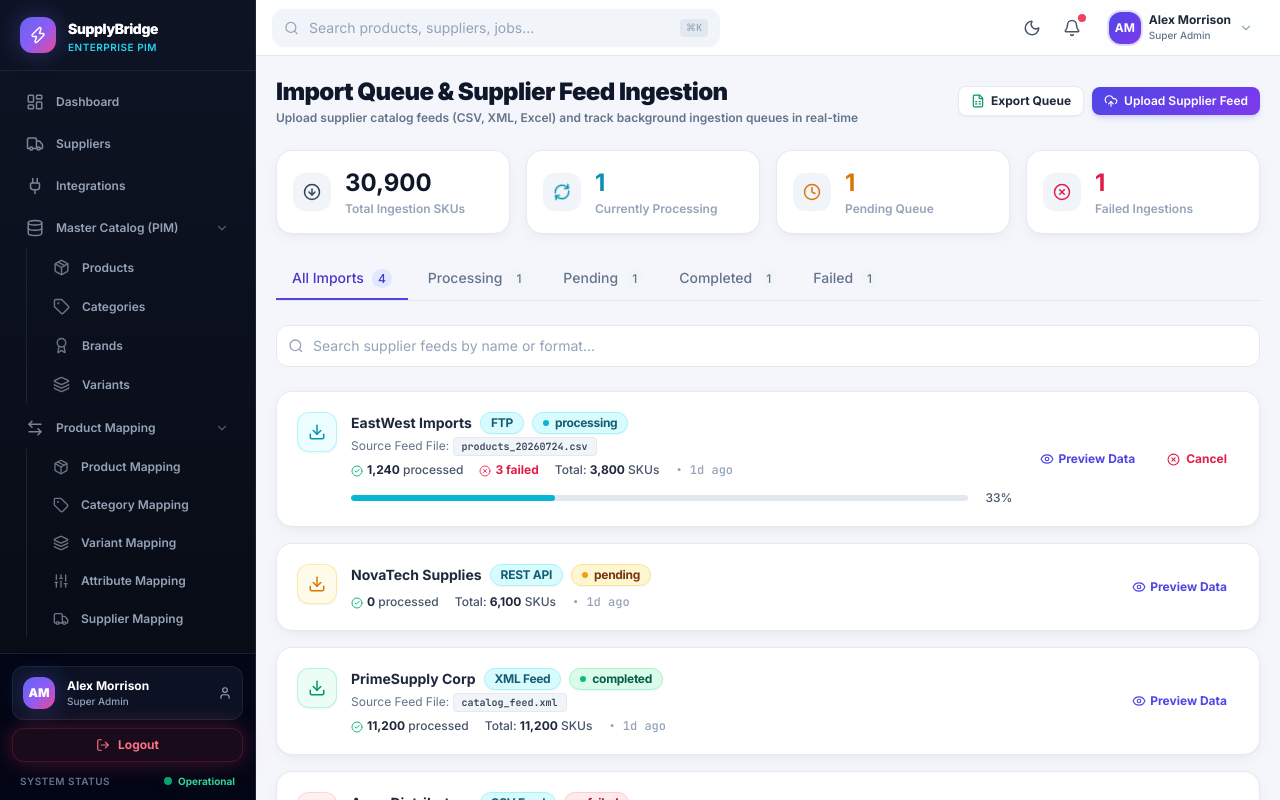
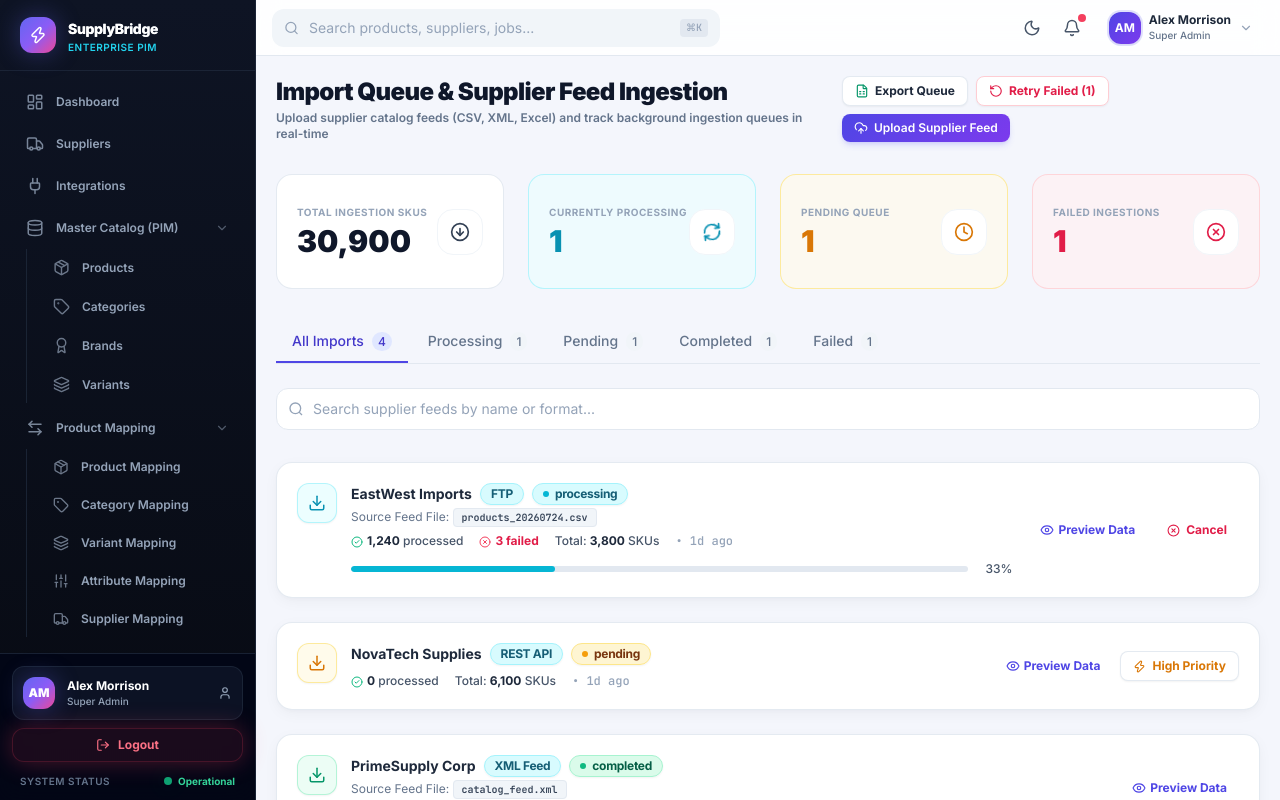
Before and after one commit to satyamgoswami783/SupplyBridge, a React (Vite) app: page /import-queue in a window 1280 px wide. Built offline with nearby package versions, Linux system fonts and the light colour scheme.

Commit message:
Update Import Queue module according to PRD Section 11 and Client Specs

```diff
--- a/src/features/import/ImportQueue.tsx
+++ b/src/features/import/ImportQueue.tsx
@@ -1,6 +1,6 @@
 import React, { useState } from 'react'
 import { motion, AnimatePresence } from 'framer-motion'
-import { Download, CheckCircle2, XCircle, RefreshCw, RotateCcw, AlertCircle, FileSpreadsheet, Clock, ArrowDownCircle, UploadCloud, Eye, FileCode, Play } from 'lucide-react'
+import { Download, CheckCircle2, XCircle, RefreshCw, RotateCcw, AlertCircle, FileSpreadsheet, Clock, ArrowDownCircle, UploadCloud, Eye, Zap, Layers } from 'lucide-react'
 import { SectionHeader, FilterBar, Tabs, ProgressBar, EmptyState } from '../../components/ui'
 import { Badge } from '../../components/ui/Badge'
 import { Modal } from '../../components/ui/Modal'
@@ -42,7 +42,7 @@ export const ImportQueue: React.FC = () => {
 
   const showNotification = (msg: string) => {
     setToastMessage(msg)
-    setTimeout(() => setToastMessage(null), 3000)
+    setTimeout(() => setToastMessage(null), 3500)
   }
 
   const handleFileDrop = (e: React.ChangeEvent<HTMLInputElement>) => {
@@ -110,6 +110,24 @@ export const ImportQueue: React.FC = () => {
     }, 2000)
   }
 
+  const handleRetryAllFailed = () => {
+    showNotification('Re-queueing all failed feed imports...')
+    setTimeout(() => {
+      setImportsList(prev =>
+        prev.map(item =>
+          item.status === 'failed'
+            ? { ...item, status: 'completed', processedRecords: item.totalRecords, failedRecords: 0, errorMessage: undefined }
+            : item
+        )
+      )
+      showNotification('All failed feed imports ingested successfully!')
+    }, 1800)
+  }
+
+  const handleSetHighPriority = (id: string, sName: string) => {
+    showNotification(`Prioritized feed import batch for ${sName} to top of queue!`)
+  }
+
   const handleCancel = (id: string, sName: string) => {
     setImportsList(prev =>
       prev.map(item =>
@@ -159,8 +177,10 @@ export const ImportQueue: React.FC = () => {
     return matchTab && matchSearch
   })
 
+  const failedCount = importsList.filter(i => i.status === 'failed').length
+
   return (
-    <div className="space-y-6">
+    <div className="relative space-y-7 sm:space-y-8">
       {/* Toast Notification */}
       <AnimatePresence>
         {toastMessage && (
@@ -180,7 +200,7 @@ export const ImportQueue: React.FC = () => {
         title="Import Queue & Supplier Feed Ingestion"
         subtitle="Upload supplier catalog feeds (CSV, XML, Excel) and track background ingestion queues in real-time"
         actions={
-          <div className="flex items-center gap-2">
+          <div className="flex items-center gap-2 flex-wrap">
             <button
               onClick={handleExportQueueCSV}
               className="btn-secondary btn-sm flex items-center gap-1.5 font-bold cursor-pointer"
@@ -188,9 +208,18 @@ export const ImportQueue: React.FC = () => {
             >
               <FileSpreadsheet size={14} className="text-emerald-600 dark:text-emerald-400" /> Export Queue
             </button>
+            {failedCount > 0 && (
+              <button
+                onClick={handleRetryAllFailed}
+                className="btn-secondary btn-sm text-rose-600 hover:bg-rose-50 border-rose-200 flex items-center gap-1.5 font-bold cursor-pointer"
+                title="Retry all failed imports"
+              >
+                <RotateCcw size={14} /> Retry Failed ({failedCount})
+              </button>
+            )}
             <button
               onClick={() => setUploadModalOpen(true)}
-              className="btn-primary btn-sm flex items-center gap-1.5 shadow-md shadow-indigo-500/20"
+              className="btn-primary btn-sm flex items-center gap-1.5 shadow-md shadow-indigo-500/20 cursor-pointer"
             >
               <UploadCloud size={14} /> Upload Supplier Feed
             </button>
@@ -198,32 +227,34 @@ export const ImportQueue: React.FC = () => {
         }
       />
 
-      {/* KPI Summary Cards */}
-      <div className="grid grid-cols-2 sm:grid-cols-4 gap-4">
+      {/* KPI Summary Cards — High Resolution & Responsive Layout */}
+      <div className="grid grid-cols-1 sm:grid-cols-2 lg:grid-cols-4 gap-5 lg:gap-6">
         {[
-          { label: 'Total Ingestion SKUs', value: importsList.reduce((s, q) => s + q.totalRecords, 0).toLocaleString(), color: 'text-slate-900 dark:text-slate-100', icon: <ArrowDownCircle size={18} className="text-slate-700 dark:text-slate-300" /> },
-          { label: 'Currently Processing',  value: importsList.filter(q => q.status === 'processing').length, color: 'text-cyan-600 dark:text-cyan-400', icon: <RefreshCw size={18} className="animate-spin text-cyan-600" /> },
-          { label: 'Pending Queue',     value: importsList.filter(q => q.status === 'pending').length, color: 'text-amber-600 dark:text-amber-400', icon: <Clock size={18} className="text-amber-600" /> },
-          { label: 'Failed Ingestions', value: importsList.filter(q => q.status === 'failed').length, color: 'text-rose-600 dark:text-rose-400', icon: <XCircle size={18} className="text-rose-600" /> },
-        ].map(s => (
-          <div key={s.label} className="card p-4 flex items-center gap-3.5">
-            <div className="p-2.5 rounded-xl bg-slate-100 dark:bg-slate-800">
+          { label: 'TOTAL INGESTION SKUS', value: importsList.reduce((s, q) => s + q.totalRecords, 0).toLocaleString(), color: 'text-slate-900 dark:text-slate-100', bg: 'bg-white dark:bg-slate-900 border border-slate-200/90 dark:border-slate-800', icon: <ArrowDownCircle size={20} className="text-slate-700 dark:text-slate-300" /> },
+          { label: 'CURRENTLY PROCESSING', value: importsList.filter(q => q.status === 'processing').length, color: 'text-cyan-600 dark:text-cyan-400', bg: 'bg-cyan-50/70 dark:bg-cyan-950/30 border border-cyan-200/80 dark:border-cyan-900/50', icon: <RefreshCw size={20} className="animate-spin text-cyan-600" /> },
+          { label: 'PENDING QUEUE',         value: importsList.filter(q => q.status === 'pending').length,    color: 'text-amber-600 dark:text-amber-400',  bg: 'bg-amber-50/70 dark:bg-amber-950/30 border border-amber-200/80 dark:border-amber-900/50',  icon: <Clock size={20} className="text-amber-600" /> },
+          { label: 'FAILED INGESTIONS',     value: importsList.filter(q => q.status === 'failed').length,     color: 'text-rose-600 dark:text-rose-400',   bg: 'bg-rose-50/70 dark:bg-rose-950/30 border border-rose-200/80 dark:border-rose-900/50',   icon: <XCircle size={20} className="text-rose-600" /> },
+        ].map((s, i) => (
+          <div key={i} className={`p-5 rounded-2xl shadow-xs min-h-[115px] flex items-center justify-between border transition-all duration-200 ${s.bg}`}>
+            <div>
+              <p className="text-2xs font-bold text-slate-400 dark:text-slate-400 uppercase tracking-wider mb-1">{s.label}</p>
+              <p className={`text-2xl lg:text-3xl font-black ${s.color}`}>{s.value}</p>
+            </div>
+            <div className="p-3 rounded-2xl bg-white dark:bg-slate-800 shadow-xs border border-slate-100 dark:border-slate-700">
               {s.icon}
-            </div>
-            <div>
-              <p className={`text-2xl font-bold ${s.color}`}>{s.value}</p>
-              <p className="text-xs text-slate-400 font-semibold mt-0.5">{s.label}</p>
             </div>
           </div>
         ))}
       </div>
 
-      <Tabs tabs={tabs} active={tab} onChange={setTab} />
-      <FilterBar search={search} onSearch={setSearch} placeholder="Search supplier feeds by name or format..." />
+      <div className="space-y-4">
+        <Tabs tabs={tabs} active={tab} onChange={setTab} />
+        <FilterBar search={search} onSearch={setSearch} placeholder="Search supplier feeds by name or format..." />
+      </div>
 
-      <div className="space-y-4">
+      <div className="space-y-5 lg:space-y-6">
         {filtered.length === 0 && (
-          <div className="card p-12 text-center text-slate-400">
+          <div className="card p-12 text-center text-slate-400 border border-slate-200/90 dark:border-slate-800">
             <EmptyState
               icon={<Download size={28} className="text-slate-300" />}
               title="No import jobs found"
@@ -232,7 +263,7 @@ export const ImportQueue: React.FC = () => {
           </div>
         )}
         {filtered.map(item => (
-          <div key={item.id} className="card p-5 hover:border-slate-300 dark:hover:border-slate-700 transition-all">
+          <div key={item.id} className="card p-5 hover:border-slate-300 dark:hover:border-slate-700 transition-all border border-slate-200/90 dark:border-slate-800">
             <div className="flex flex-col sm:flex-row items-start sm:items-center justify-between gap-4">
               <div className="flex items-start gap-3.5 flex-1 min-w-0">
                 <div
@@ -248,6 +279,7 @@ export const ImportQueue: React.FC = () => {
                 >
                   <Download size={18} />
                 </div>
+
                 <div className="flex-1 min-w-0">
                   <div className="flex flex-wrap items-center gap-2 mb-1">
                     <p className="font-bold text-slate-800 dark:text-slate-100 text-sm">{item.supplierName}</p>
@@ -294,11 +326,20 @@ export const ImportQueue: React.FC = () => {
               <div className="flex items-center gap-2 flex-shrink-0 self-end sm:self-center">
                 <button
                   onClick={() => setPreviewItem(item)}
-                  className="btn-ghost btn-sm font-bold flex items-center gap-1 text-primary-600 dark:text-primary-400"
+                  className="btn-ghost btn-sm font-bold flex items-center gap-1 text-primary-600 dark:text-primary-400 cursor-pointer"
                   title="Preview Imported Sample Records Data"
                 >
                   <Eye size={14} /> Preview Data
                 </button>
+                {item.status === 'pending' && (
+                  <button
+                    onClick={() => handleSetHighPriority(item.id, item.supplierName)}
+                    className="btn-secondary btn-sm flex items-center gap-1.5 font-bold cursor-pointer text-amber-600 hover:bg-amber-50"
+                    title="Set High Priority Queue"
+                  >
+                    <Zap size={13} /> High Priority
+                  </button>
+                )}
                 {item.status === 'failed' && (
                   <button
                     onClick={() => handleRetry(item.id, item.supplierName)}
@@ -310,7 +351,7 @@ export const ImportQueue: React.FC = () => {
                 {item.status === 'processing' && (
                   <button
                     onClick={() => handleCancel(item.id, item.supplierName)}
-                    className="btn-ghost btn-sm text-rose-600 hover:bg-rose-50 flex items-center gap-1.5 font-bold cursor-pointer"
+                    className="btn-ghost btn-sm text-rose-600 hover:bg-rose-50 dark:hover:bg-rose-950/40 flex items-center gap-1.5 font-bold cursor-pointer"
                   >
                     <XCircle size={13} /> Cancel
                   </button>
```
